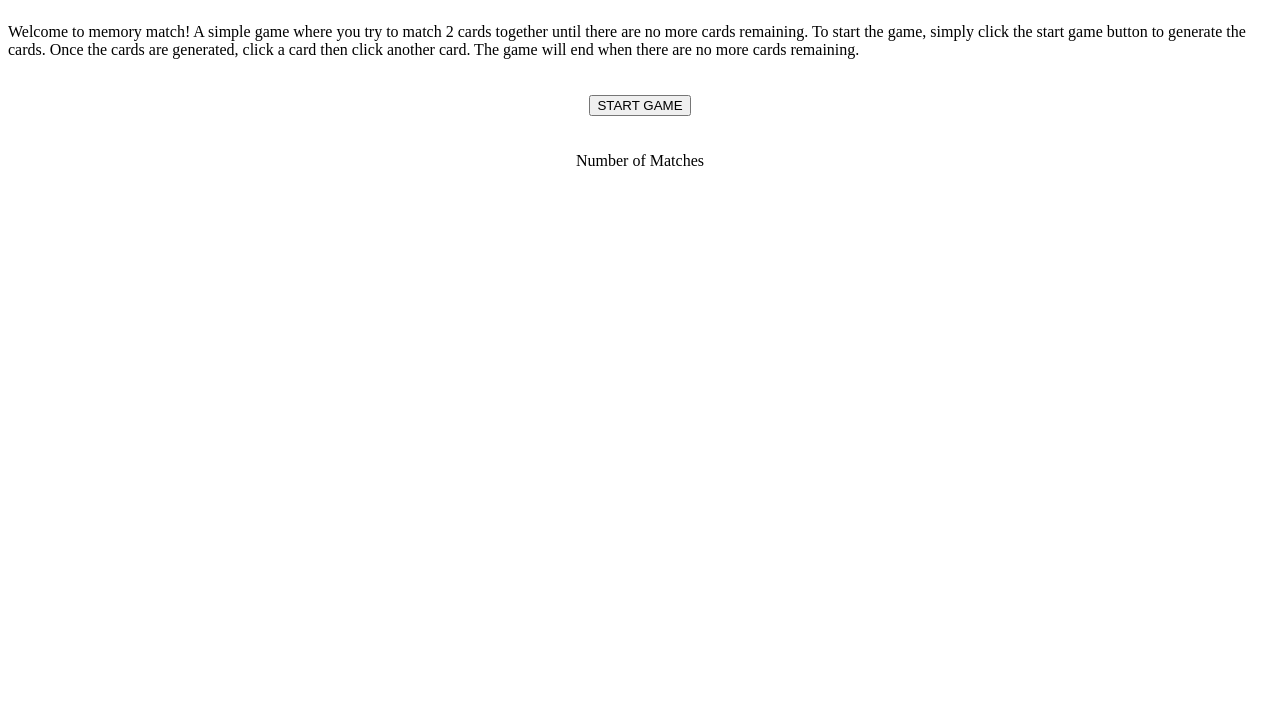
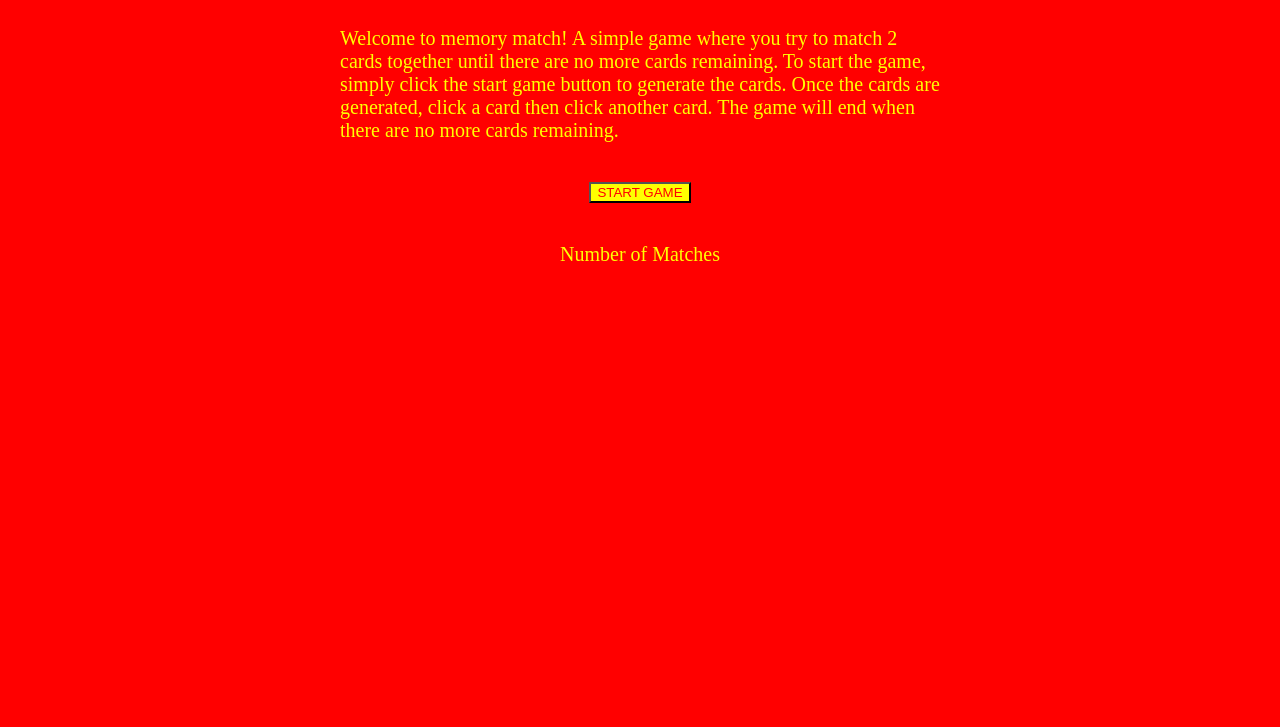
Before and after one commit to anthonyochoa99/memory-match, a plain HTML site: page index.html in a window 1280 px wide. Shown: the part 73-800 px from the top of the page. Drawn offline with Linux system fonts and the light colour scheme.

Commit message:
Apply page styles: layout, color, and font sizes

```diff
--- a/index.html
+++ b/index.html
@@ -14,7 +14,7 @@
 
     <main>
         <section class="instructions">
-            <p>Welcome to memory match! A simple game where you try to match 2 cards together until there are no more cards remaining. To start the game, simply click the start game button to generate the cards. Once the cards are generated, click a card then click another card. The game will end when there are no more cards remaining.</p>
+            <p class="intro">Welcome to memory match! A simple game where you try to match 2 cards together until there are no more cards remaining. To start the game, simply click the start game button to generate the cards. Once the cards are generated, click a card then click another card. The game will end when there are no more cards remaining.</p>
 
             <button class="start-btn">START GAME</button>
 
--- a/style.css
+++ b/style.css
@@ -1,5 +1,22 @@
+body {
+    background-color: red;
+}
+
+h1 {
+    color: yellow;
+}
+
 header {
     text-align: center;
+}
+
+p {
+    font-size: 20px;
+    color: yellow;
+}
+
+.intro {
+    width: 600px;
 }
 
 main, .instructions {
@@ -10,7 +27,13 @@ main, .instructions {
 }
 
 main {
-    gap: 20px;
+    gap: 50px;
+    color: white;
+}
+
+.start-btn {
+    background-color: yellow;
+    color: red;
 }
 
 .game-board {
@@ -20,6 +43,7 @@ main {
     gap: 20px;
     margin-left: 100px;
     margin-right: 100px;
+    margin-bottom: 100px;
 }
 
 .score-board {
@@ -27,7 +51,7 @@ main {
     flex-direction: column;
     align-items: center;
     height: 150px;
-    width: 150px;
+    width: 170px;
 }
 
 .flip-container {
@@ -70,9 +94,10 @@ main {
 
 .flip-card-back {
     background-color: yellow;
+    color: red;
     transform: rotateY(180deg);
 }
 
 .score {
-    font-size: 20px;
+    font-weight: 800;
 }
```
